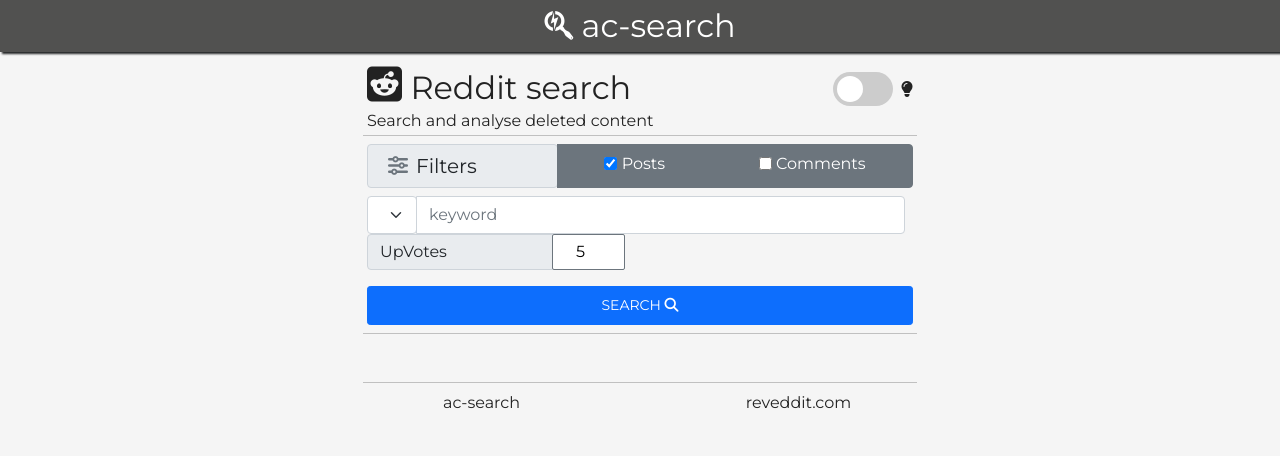
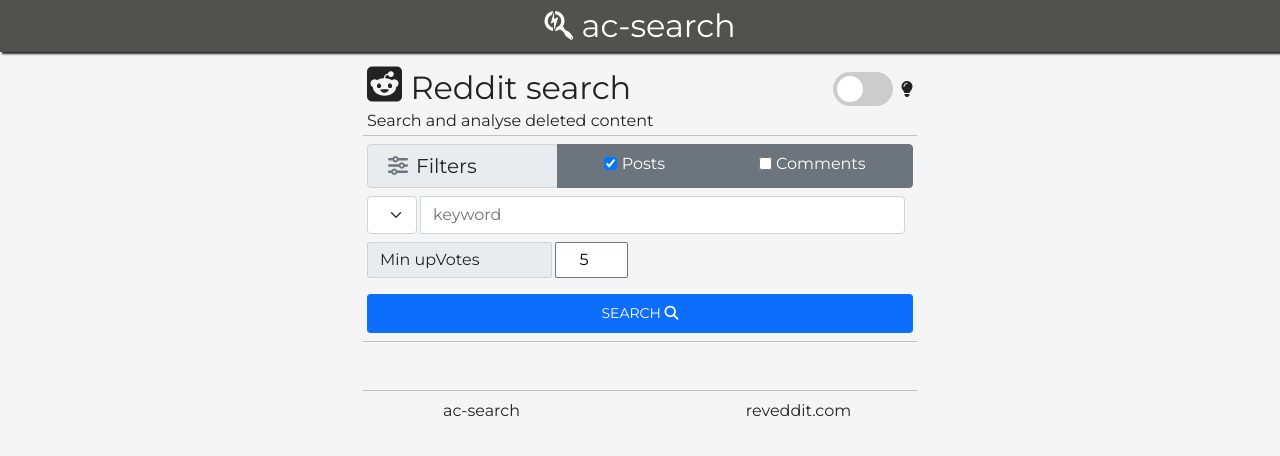
Before and after one commit to tnaahsus/ac-search-dev, a Django app: page / in a window 1280 px wide. Shown: the top 456 px of the page. Run offline with Django 3.2, Linux system fonts and the light colour scheme; lists and menus that the app fills with data are empty; some libraries are stand-ins or nearby versions.

Commit message:
Update form.html

```diff
--- a/core/templates/form.html
+++ b/core/templates/form.html
@@ -48,14 +48,13 @@
     </button> -->
     <div class="row">
         <div class="col-12">
-            <div class="input-group  text-center">
-                <span class="fs-5 ">
+            <div class="input-group mb-2 text-center">
+                <span class="fs-5 me-1 ">
                     <label for="subreddits">
                         <select class="form-select" id="subreddits" form="eiou_claim" name="sub">
                             {% for sub in subs %}
                                 <option selected value={{sub}}>r/{{sub | title}}</option>
                             {% endfor %}
-
                         </select>
                     </label>
                 </span>
@@ -70,10 +69,10 @@
     <div class="row">
         <div class="col-xs-2">
             <div class="input-group mb-3 text-center" >
-                <span class="input-group-text " style="width:34%; height: 36px; cursor: default;" data-bs-toggle="tooltip" data-bs-placement="bottom" title="Minimum upvotes" >
-                    UpVotes
+                <span class="input-group-text me-1 " style="width:185px;border-radius: 2px; height: 36px; cursor: default;" data-bs-toggle="tooltip" data-bs-placement="bottom" title="Filter out results below this upvote amount" >
+                    Min upVotes
                 </span>
-                <input style="width:73px; border-radius: 2px; "  class="border border-secondary text-center " id="upS" name="form-0-quantity" value="5" type="number">
+                <input style="width:73px; border-radius: 2px; "  class="border border-secondary text-center  " id="upS" name="form-0-quantity" value="5" type="number">
             </div>
         </div>
     </div>
```
